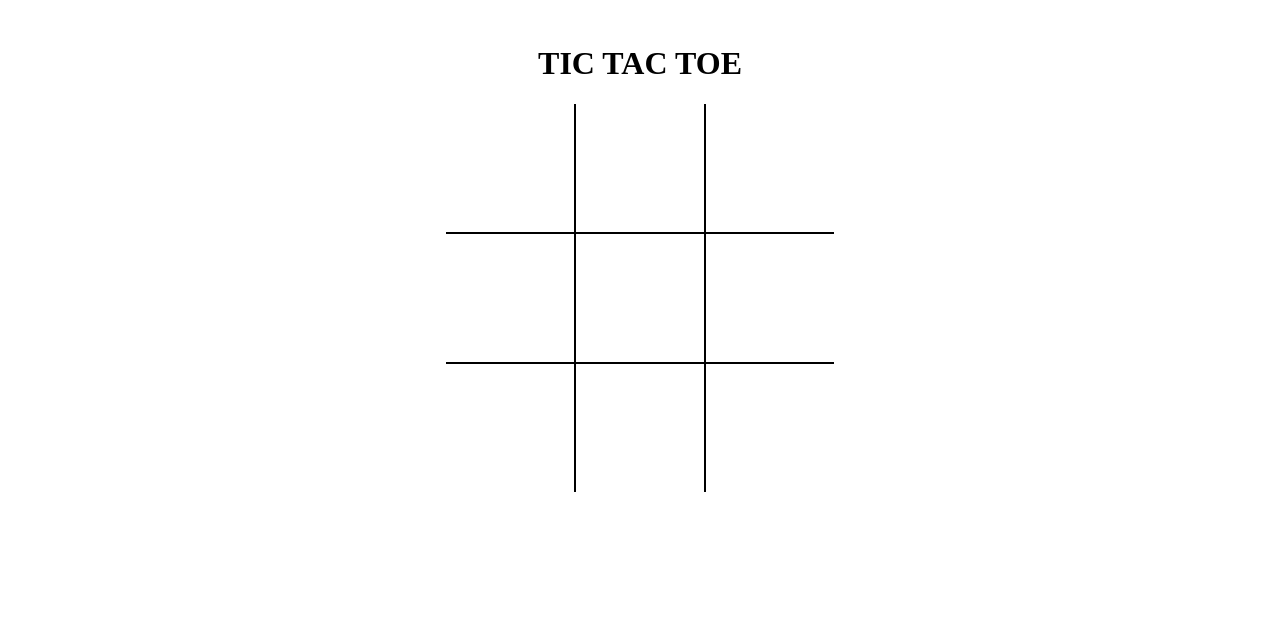
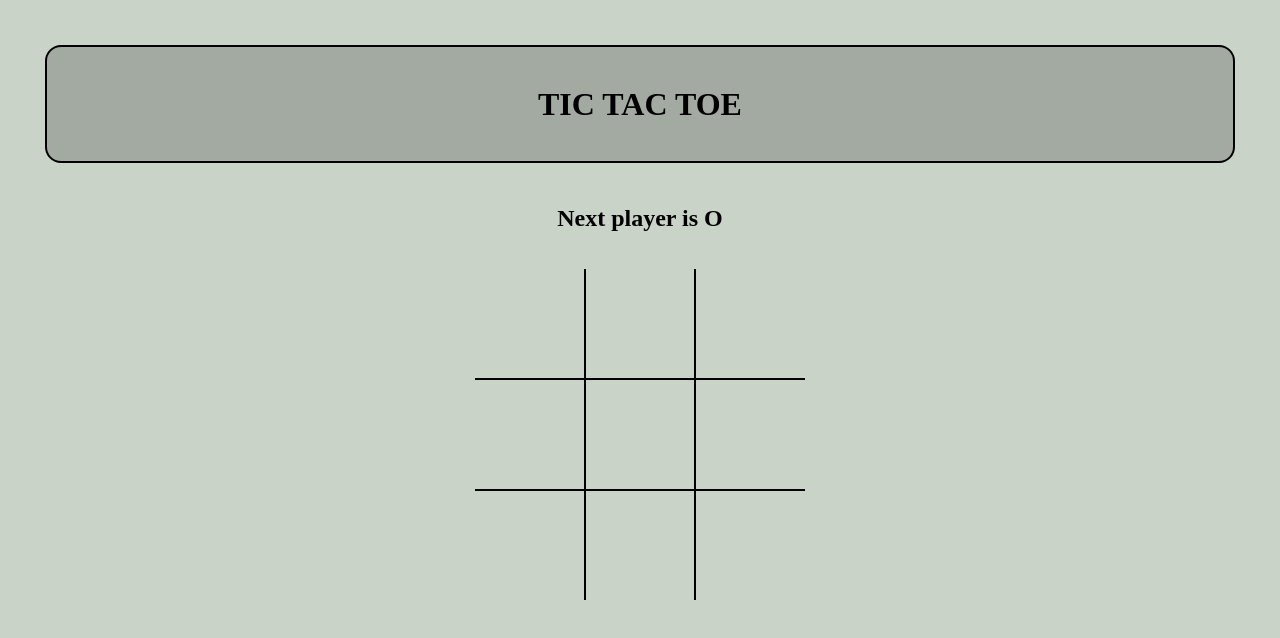
Before and after one commit to himanshiiarora/tictactoe, a React (Vite) app: page / in a window 1280 px wide. Shown: the top 638 px of the page. Built offline with nearby package versions, Linux system fonts and the light colour scheme.

Commit message:
added winner state

```diff
--- a/src/App.jsx
+++ b/src/App.jsx
@@ -1,11 +1,72 @@
-import React from "react";
+import React, {useState} from "react"; // imported usestate
 import Board from "./components/Board";
+import { calculateWinner } from "./helpers";
 import './styles/root.scss';
 
 
-export default () => (
-  <div className="app">
-    <h1>TIC TAC TOE</h1>
-    <Board/>
-  </div>
-);
+const App = () => {
+
+
+  const [board, setBoard] = useState( Array(9).fill(null));  // used to set the state of the board
+  const[isXNext, setIsXNext] = useState(false);
+  // isXNext is a boolean value which represents our currept player, which simply means that is X the next player or not
+
+
+  const winner = calculateWinner(board); // to calculate winner
+  /* we put calculateWinner in a variable and passed the board state, we did not put it into a state because whenever our
+  board updates, the component will be rerendered i.e everything that goes inside the component will be updated and this
+  calculate winner will be updated everytime, so variable will be updated */
+
+
+  const message = winner
+    ? `Winner is ${winner}`
+    : `Next player is ${isXNext ? 'X' : 'O'}`;
+
+  console.log(winner);
+
+
+
+
+
+
+  console.log('board rerendered');
+
+
+
+  const handleSquareClick = (position) => {
+
+
+    // there's a problem, that suppose if we already marked a box as 'O', and if we click on it again,
+    // it will turn to 'X'. therefore to omit this behaviour, we will do the following.
+
+    if(board[position] || winner){
+      return;
+    }
+
+
+
+    setBoard( (prev) => {
+      return prev.map((square, pos) => {
+        if(pos == position){
+          return isXNext ? 'X' : 'O'; //but we need to update it, else all qill be O
+        }
+
+        return square;
+      });
+    });
+
+    setIsXNext((prev) => !prev); // updation, O after X, and X after O
+  };
+
+
+  return (
+    <div className="app">
+      <h1>TIC TAC TOE</h1>
+      <h2>{ message }</h2>
+      <br></br>
+      <Board board={board} handleSquareClick={handleSquareClick} />
+    </div>
+  );
+};
+
+export default App;
--- a/src/components/Board.jsx
+++ b/src/components/Board.jsx
@@ -1,38 +1,11 @@
-import React, { useState } from 'react'
+import React from 'react' // imported useState
 import Square from './Square'
-const Board = () => {
+
+const Board = ({board, handleSquareClick}) => {
 
 
-  const [board, setBoard] = useState( Array(9).fill(null));
-  const[isXNext, setIsXNext] = useState(false);
-  // isXNext is a boolean value which represents our currept player, which simply means that is X the next player or not
-
-
-
-  const handleSquareClick = (position) => {
-
-
-    // there's a problem, that suppose if we already marked a box as 'O', and if we click on it again,
-    // it will turn to 'X'. therefore to omit this behaviour, we will do the following.
-
-    if(board[position]){
-      return;
-    }
-
-
-    setBoard( (prev) => {
-      return prev.map((square, pos) => {
-        if(pos == position){
-          return isXNext ? 'X' : 'O'; //but we need to update it, else all qill be O
-        }
-
-        return square;
-      });
-    });
-
-    setIsXNext((prev) => !prev); // updation, O after X, and X after O
-  };
-  const renderSquare = position => {
+  //moved alot of code to app.jsx
+  const renderSquare = position => {  // used so that we need not call the same function in every tag of square.
     return(
       <Square
         value={board[position]}
@@ -44,7 +17,8 @@ const Board = () => {
   return (
     <div className='board'>
 
-        <div className='board-row'>
+        <div className='board-row'> {/* the square tag is not replaced by the renderSquare so that 1. we need not call the onclick function again and again
+        2. we can add value according to the position, i.e. we can have dynamic values at different places. */}
           { renderSquare(0) }
           { renderSquare(1) }
           { renderSquare(2) }
--- a/src/components/Square.jsx
+++ b/src/components/Square.jsx
@@ -2,6 +2,7 @@
 import React from 'react'
 
 const Square = ({ value ,onClick}) => {
+  console.log('Sqaure rerendered');
   return (
     // <button className='square'
       // onClick={() => {
--- /dev/null
+++ b/src/helpers.jsx
@@ -0,0 +1,19 @@
+export function calculateWinner(squares) {
+    const lines = [
+        [0,1,2],
+        [3,4,5],
+        [6,7,8],
+        [0,3,6],
+        [0,4,8],
+        [1,4,7],
+        [2,5,8],
+        [2,4,6],
+    ];
+    for(let i = 0 ; i < lines.length ; i++){
+        const [a,b,c] = lines[i];
+        if ( squares[a] && squares[a] == squares[b] && squares[a] == squares[c]) {
+            return squares[a];
+        }
+    }
+    return null;
+}
--- a/src/styles/root.scss
+++ b/src/styles/root.scss
@@ -1,11 +1,22 @@
 body{
     padding: 1em;
+    background-color: #CAD3C8;
+}
+h1{
+    padding: 1.2em;
+    background-color: #00000032;
+    border: 2px solid #000;
+    border-radius: 0.5em;
+    color: #000;
+    width: 90%;
+    text-align: center;
 }
 button{
     background: none;
     border: none;
     border-right: 2px solid #000000;
-    font-size: 2em;
+    font-weight: bold;
+    font-size: 1.7em;
     padding: 2em;
     &:hover{
         background-color: #000000;
@@ -21,8 +32,8 @@ button{
             border-bottom:none;
         }
         .square{
-            width: 120px;
-            height: 120px;
+            width: 100px;
+            height: 100px;
             display: flex;
             align-items: center;
             justify-content: center;
```
